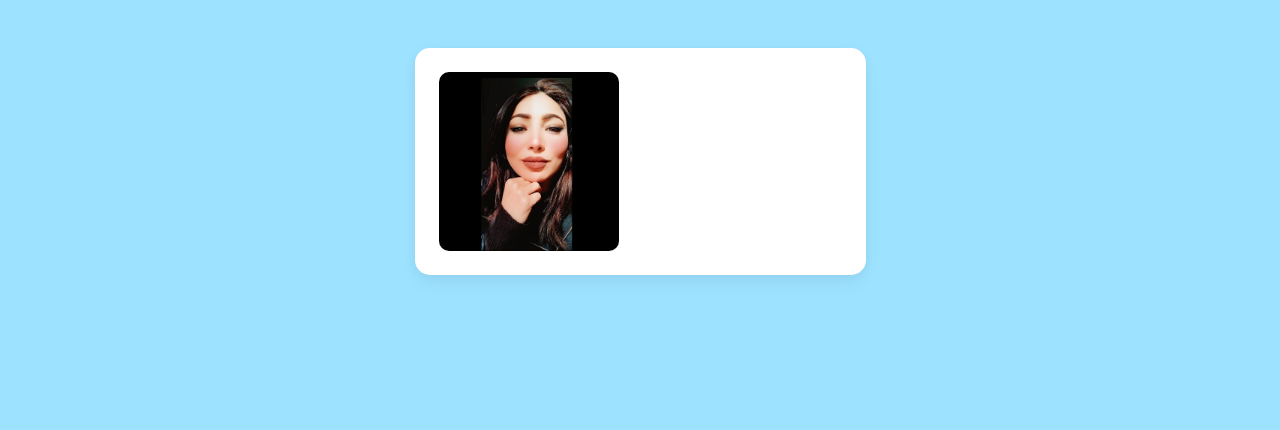
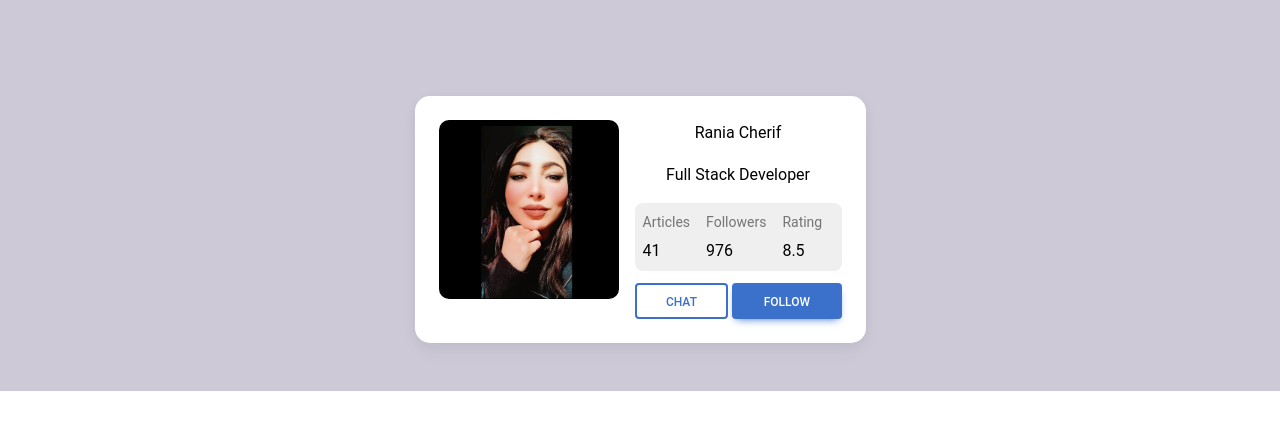
Before and after one commit to RaniaCherif/Components-React-project, a React (Create React App) app: page / in a window 1280 px wide. Shown: the top 430 px of the page. Built offline with nearby package versions, Linux system fonts and the light colour scheme.

Commit message:
styling FullName component

```diff
--- a/src/FullName.js
+++ b/src/FullName.js
@@ -1,21 +1,11 @@
 import React from "react";
-import {
-  MDBCol,
-  MDBContainer,
-  MDBRow,
-  MDBCard,
-  MDBCardTitle,
-  MDBCardText,
-  MDBCardBody,
-  MDBCardImage,
-  MDBBtn,
-} from "mdb-react-ui-kit";
+import { MDBCardTitle, MDBCardText, MDBBtn } from "mdb-react-ui-kit";
 
-const Profile = () => {
+const FullName = () => {
   return (
     <div className="flex-grow-1 ms-3">
-      <MDBCardTitle>Rania Cherif</MDBCardTitle>
-      <MDBCardText>FullStack Js Developer </MDBCardText>
+      <MDBCardText className="text-center">Rania Cherif</MDBCardText>
+      <MDBCardText className="text-center">Full Stack Developer</MDBCardText>
 
       <div
         className="d-flex justify-content-start rounded-3 p-2 mb-2"
@@ -41,5 +31,6 @@ const Profile = () => {
         <MDBBtn className="flex-grow-1">Follow</MDBBtn>
       </div>
     </div>
-  );}
-  export default FullName;
+  );
+};
+export default FullName;
--- a/src/Profile.js
+++ b/src/Profile.js
@@ -4,31 +4,30 @@ import {
   MDBContainer,
   MDBRow,
   MDBCard,
-  MDBCardTitle,
-  MDBCardText,
   MDBCardBody,
   MDBCardImage,
-  MDBBtn,
 } from "mdb-react-ui-kit";
-
+import FullName from "./FullName";
 
 const Profile = () => {
   return (
-    <div className="vh-100" style={{ backgroundColor: "#9de2ff" }}>
+    <div className="vh-70 " style={{ backgroundColor: "#cdc9d7" }}>
       <MDBContainer>
         <MDBRow className="justify-content-center">
           <MDBCol md="9" lg="7" xl="5" className="mt-5">
-            <MDBCard style={{ borderRadius: "15px" }}>
+            <MDBCard className="my-5" style={{ borderRadius: "15px" }}>
               <MDBCardBody className="p-4">
                 <div className="d-flex text-black">
                   <div className="flex-shrink-0">
                     <MDBCardImage
                       style={{ width: "180px", borderRadius: "10px" }}
                       src="profile.jpg"
-                      alt="my image"
+                      alt="Generic placeholder image"
                       fluid
                     />
                   </div>
+
+                  <FullName></FullName>
                 </div>
               </MDBCardBody>
             </MDBCard>
```
